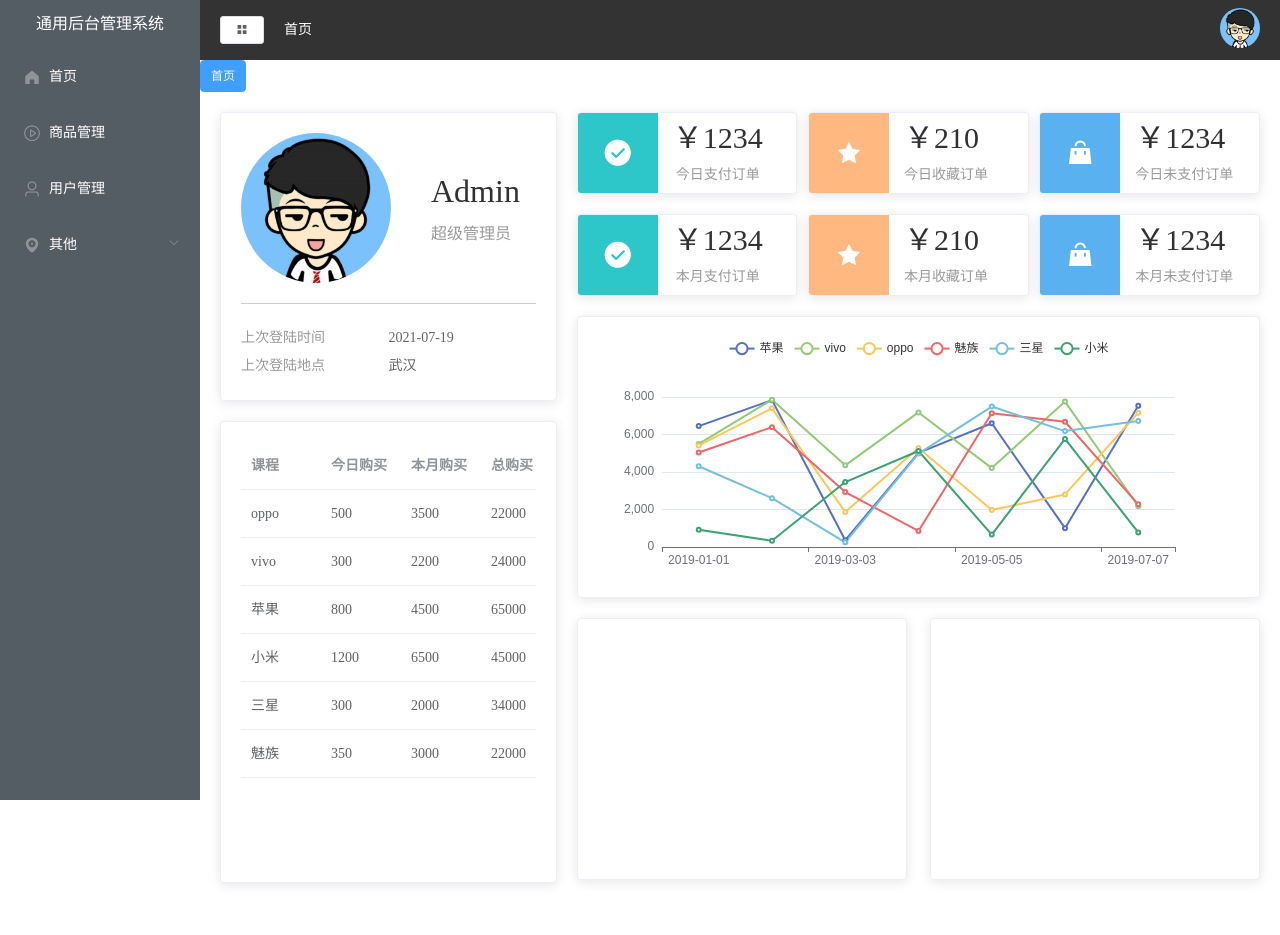
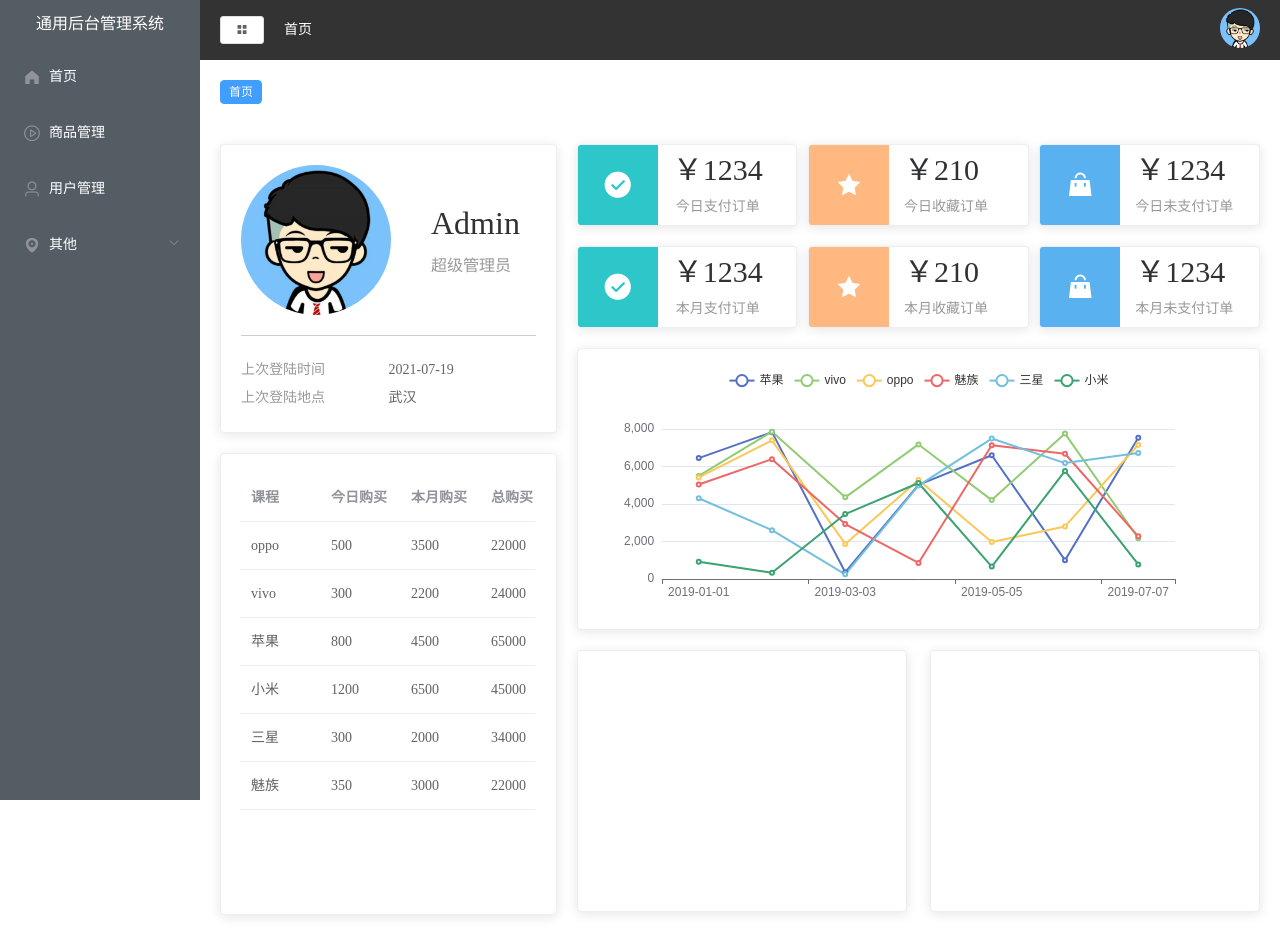
Before and after one commit to Damon-Suan/test-app.github.io, a Vue app: page /#/home in a window 1280 px wide. Before the commit the page ends 903 px from the top, so only its background shows below. Built offline with nearby package versions, Linux system fonts and the light colour scheme.

Commit message:
tag标签

```diff
--- a/src/components/common-tag.vue
+++ b/src/components/common-tag.vue
@@ -1,10 +1,14 @@
 <template>
   <div class="tabs">
     <el-tag
-      v-for="item in tags"
+      v-for="(item,index) in tags"
       :key="item.path"
       :closable="item.name !== 'home'"
-      :effect="$route.name === item.name ? 'dark' : 'plain'">
+      :effect="$route.name === item.name ? 'dark' : 'plain'"
+      @click="changeMenu(item,index)"
+      @close="handleClose(item,index)"
+      size="small"
+      >
       {{ item.label }}
     </el-tag>
   </div>
@@ -12,7 +16,7 @@
 </template>
 
 <script>
-import { mapState } from "vuex"
+import { mapState , mapMutations } from "vuex"
 export default {
   name:"common-tag",
   data() {
@@ -25,6 +29,34 @@
       tags: state =>state.tab.tabsList
     })
   },
+  methods: {
+    //点击tag跳转功能
+    changeMenu(item) {
+      if (
+        this.$route.path !== item.path &&
+        !(this.$route.path === "/home" && item.path === "/")
+      ) {
+        this.$router.push({name:item.name})
+      }
+    },
+    //点击tag删除的功能
+    ...mapMutations(['closeTag']),
+    handleClose(item , index) {
+      //调用store中的mutations
+      this.closeTag(item)
+      const length = this.tags.length//获取的是删除之后的长度
+      if(item.name !== this.$route.name) {
+        return
+      }
+      if(index === length) {
+        this.$router.push({name:this.tags[index -1].name})
+      } else {
+        this.$router.push({
+          name:this.tags[index].name
+        })
+      }
+    }
+  },
   mounted () {
     console.log(this.tags);
   }
@@ -32,6 +64,12 @@
 
 </script>
 
-<style>
-
+<style lang="less" scoped>
+.tabs{
+  padding: 20px;
+  .el-tag {
+    margin-right: 15px;
+    cursor: pointer;
+  }
+}
 </style>
--- a/src/store/tab.js
+++ b/src/store/tab.js
@@ -22,12 +22,17 @@
             console.log(val,'val');
             //判断添加的数据是否为首页
             if(val.name !=='home') {
+                //***findIndex返回索引位置，如果没有返回-1
                 const index = state.tabsList.findIndex(item =>item.name === val.name)
                 //如果不存在
                 if(index === -1) {
                     state.tabsList.push(val)
                 }
             }
+        },
+        closeTag(state,item) {
+            const index = state.tabsList.findIndex(val => val.name === item.name)
+            state.tabsList.splice(index,1)
         }
     }
 }
```
